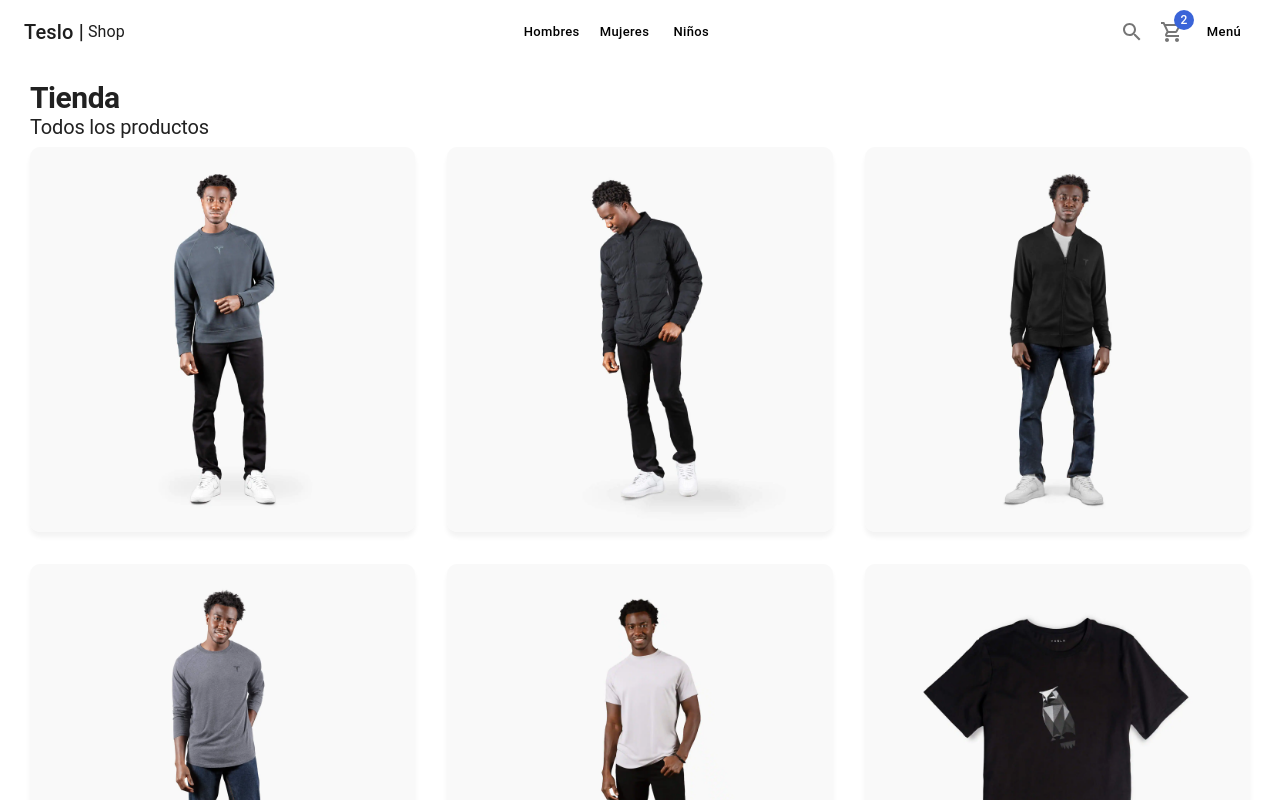
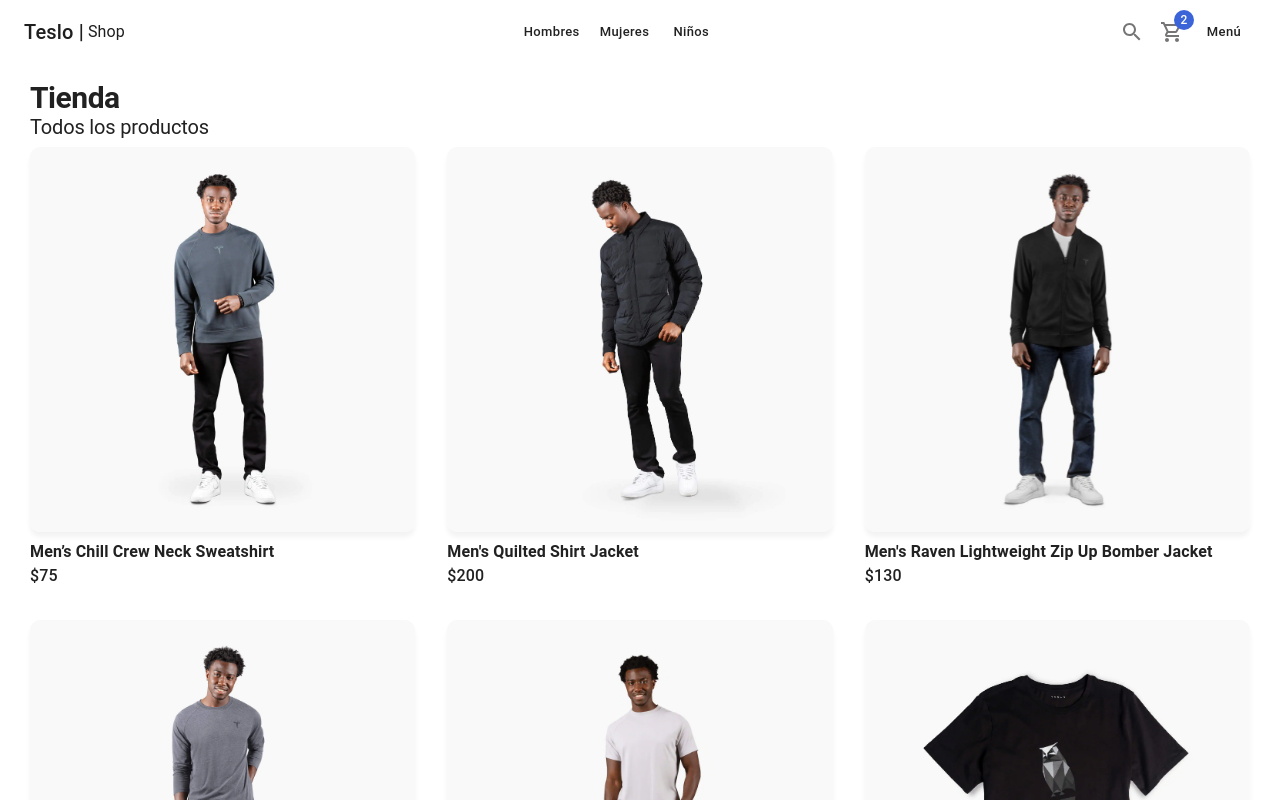
Before and after one commit to andybaronp/05-teslo-shop, a Next.js app: page / in a window 1280 px wide. Shown: the top 800 px of the page. Built offline with nearby package versions, Linux system fonts and the light colour scheme.

Commit message:
Slide Show

```diff
--- a/components/products/ProductCar.tsx
+++ b/components/products/ProductCar.tsx
@@ -1,22 +1,54 @@
-import { FC } from 'react'
-import { Grid, Card, CardActionArea, CardMedia } from '@mui/material'
+import { FC, useMemo, useState } from 'react'
+import NextLink from 'next/link'
+import {
+  Grid,
+  Card,
+  CardActionArea,
+  CardMedia,
+  Typography,
+  Link,
+} from '@mui/material'
 import { IProduct } from '../../interfaces'
+import { Box } from '@mui/system'
 
 interface Props {
   product: IProduct
 }
 export const ProductCar: FC<Props> = ({ product }) => {
+  const [isHovered, setIsHovered] = useState(false)
+
+  const productImage = useMemo(() => {
+    return isHovered
+      ? `products/${product.images[1]}`
+      : `products/${product.images[0]}`
+  }, [isHovered, product.images])
   return (
-    <Grid item key={product.slug} xs={6} sm={4}>
+    <Grid
+      item
+      xs={6}
+      sm={4}
+      onMouseEnter={() => setIsHovered(true)}
+      onMouseLeave={() => setIsHovered(false)}
+    >
       <Card>
+        <NextLink href='/product/slug' passHref prefetch={false}>
+          <Link>
             <CardActionArea>
               <CardMedia
+                className='fadeIn'
                 component='img'
-            image={`products/${product.images[0]}`}
+                image={productImage}
                 alt={product.title}
               />
             </CardActionArea>
+          </Link>
+        </NextLink>
       </Card>
+
+      <Box sx={{ mt: 1 }} className='fadeIn'>
+        <Typography fontWeight={700}>{product.title}</Typography>
+        <Typography fontWeight={500}>${product.price}</Typography>
+      </Box>
     </Grid>
   )
 }
--- /dev/null
+++ b/components/products/ProductSlidesShow.module.css
@@ -0,0 +1,7 @@
+.each-slide > div {
+  display: flex;
+  justify-content: center;
+  background-size: contain;
+  background-position: center;
+  height: 650px;
+}
--- /dev/null
+++ b/components/products/ProductSlidesShow.tsx
@@ -0,0 +1,27 @@
+import { FC } from 'react'
+import { Slide } from 'react-slideshow-image'
+import styles from './ProductSlidesShow.module.css'
+import 'react-slideshow-image/dist/styles.css'
+interface Props {
+  images: string[]
+}
+
+export const ProductSlidesShow: FC<Props> = ({ images }) => {
+  return (
+    <Slide easing='case' duration={1900} indicators>
+      {images.map((image) => {
+        const url = `/products/${image}`
+        return (
+          <div className={styles['each-slide']} key={image}>
+            <div
+              style={{
+                backgroundImage: `url(${url})`,
+                backgroundSize: 'cover',
+              }}
+            ></div>
+          </div>
+        )
+      })}
+    </Slide>
+  )
+}
--- a/components/products/index.ts
+++ b/components/products/index.ts
@@ -1,2 +1,3 @@
 export * from './ProductCar'
 export * from './ProductList'
+export * from './ProductSlidesShow'
--- a/package.json
+++ b/package.json
@@ -15,7 +15,8 @@
     "@mui/material": "^5.8.0",
     "next": "12.1.6",
     "react": "18.1.0",
-    "react-dom": "18.1.0"
+    "react-dom": "18.1.0",
+    "react-slideshow-image": "^3.7.5"
   },
   "devDependencies": {
     "@types/node": "17.0.35",
--- a/themes/light-theme.ts
+++ b/themes/light-theme.ts
@@ -9,6 +9,9 @@ export const lightTheme = createTheme({
     },
     secondary: {
       main: '#3A64D8',
+    },
+    info: {
+      main: '#ffffff',
     },
   },
   components: {
@@ -52,11 +55,10 @@ export const lightTheme = createTheme({
         variant: 'contained',
         size: 'small',
         disableElevation: true,
+        color: 'info',
       },
       styleOverrides: {
         root: {
-          backgroundColor: 'white',
-          color: 'black',
           textTransform: 'none',
           boxShadow: 'none',
           borderRadius: 10,
```
Also changed, not shown: pages/product/slug.tsx (added, +45 -0 lines), types/react-slideshow-image/index.d.ts (added, +38 -0 lines), 1 other file (tests, documents, lock files or other folders). Lines whose indentation alone changed are shown as unchanged.
